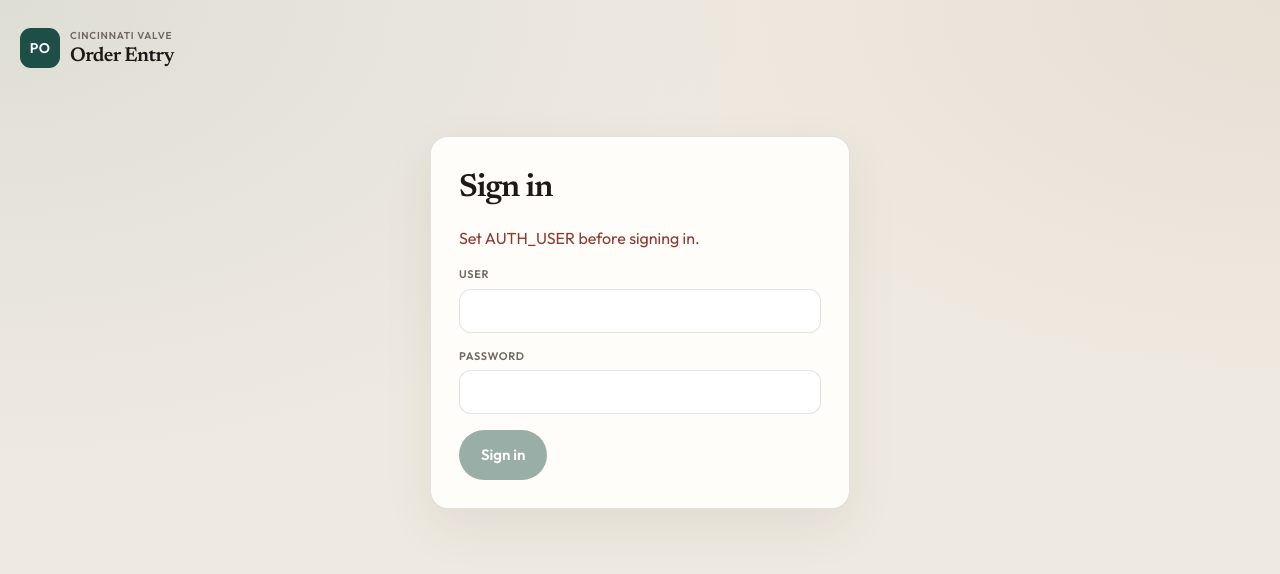
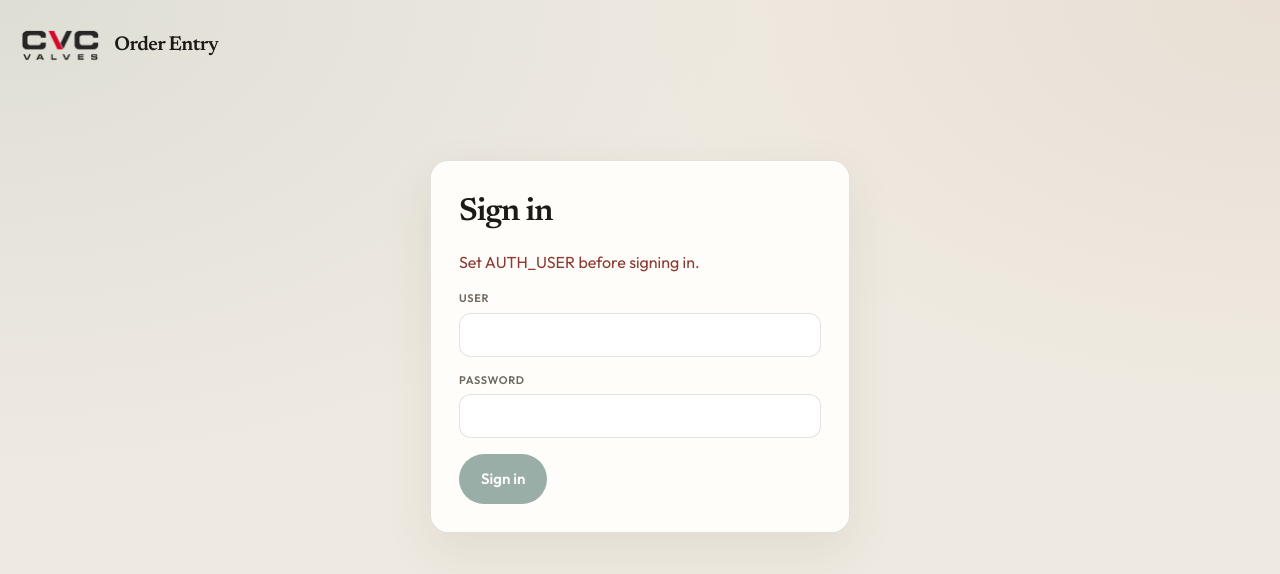
Before and after one commit to Wowholic/cvc-po-importer-v2, a Flask app: page /login in a window 1280 px wide. Shown: the top 574 px of the page. Run offline with Flask 3, Linux system fonts and the light colour scheme.

Commit message:
Header styles

```diff
--- a/static/app.css
+++ b/static/app.css
@@ -70,44 +70,20 @@ button, input { font: inherit; color: inherit; }
 .brand {
   display: flex;
   align-items: center;
-  gap: 10px;
+  gap: 14px;
   color: inherit;
   text-decoration: none;
 }
 
-.mark {
-  width: 40px;
-  height: 40px;
-  display: flex;
-  align-items: center;
-  justify-content: center;
+.logo {
+  display: block;
+  height: 34px;
+  width: auto;
   flex: none;
-  border-radius: 11px;
-  background: var(--green);
-  color: white;
-}
-
-.mark span {
-  display: block;
-  font-family: var(--sans);
-  font-size: 14px;
-  font-weight: 600;
-  letter-spacing: 0.02em;
-  line-height: 1;
-}
-
-.eyebrow {
-  display: block;
-  font-size: 10px;
-  font-weight: 600;
-  letter-spacing: 0.08em;
-  text-transform: uppercase;
-  color: var(--muted);
-  line-height: 1.2;
 }
 
 h1.name {
-  margin: 4px 0 0;
+  margin: 0;
   font-family: var(--serif);
   font-size: 20px;
   font-weight: 600;
@@ -203,9 +179,13 @@ button.sheet-link:disabled {
   width: min(760px, calc(100% - 40px));
   margin: 0 auto 72px;
   transition: width 0.45s ease;
+  margin-top: 30px;
 }
 
-body.is-review .shell { width: calc(100% - 40px); }
+body.is-review .shell {
+  width: calc(100% - 40px);
+  margin-top: 0;
+}
 
 #intake {
   display: flex;
@@ -867,17 +847,25 @@ iframe { width: 100%; height: 100%; border: 0; background: #525659; }
 
 .banner {
   display: grid;
-  gap: 6px;
+  gap: 14px;
   margin: 0;
   padding: 16px;
   border-radius: 14px;
   animation: rise 0.35s ease;
 }
 
-.banner strong { font-weight: 600; }
 .banner.is-ok { background: var(--green-soft); color: #14352f; }
 .banner.is-warn { background: #f8efe6; color: #6a3b28; }
-.banner a { color: inherit; }
+
+.result-part {
+  display: grid;
+  justify-items: start;
+  gap: 4px;
+}
+
+.result-part strong { font-weight: 600; }
+.result-part p { margin: 0; }
+.result-part a { color: inherit; }
 
 button:focus-visible, a:focus-visible, .drop:focus-visible {
   outline: 2px solid var(--green);
--- a/templates/login.html
+++ b/templates/login.html
@@ -5,16 +5,14 @@
   <meta name="viewport" content="width=device-width, initial-scale=1">
   <meta name="robots" content="noindex">
   <title>CVC - Order Entry</title>
-  <link rel="stylesheet" href="/static/app.css?v=27">
+  <link rel="icon" href="/static/favicon.ico?v=1">
+  <link rel="stylesheet" href="/static/app.css?v=29">
 </head>
 <body>
   <header class="top">
     <a class="brand" href="/login">
-      <span class="mark" aria-hidden="true"><span>PO</span></span>
-      <span>
-        <span class="eyebrow">Cincinnati Valve</span>
-        <h1 class="name">Order Entry</h1>
-      </span>
+      <img class="logo" src="/static/cvc-logo.png?v=1" alt="CVC Valves">
+      <h1 class="name">Order Entry</h1>
     </a>
   </header>
 
```
Also changed, not shown: static/app.js (+31 -37 lines), templates/index.html (+5 -7 lines), static/cvc-logo.png (added), static/favicon.ico (added).
